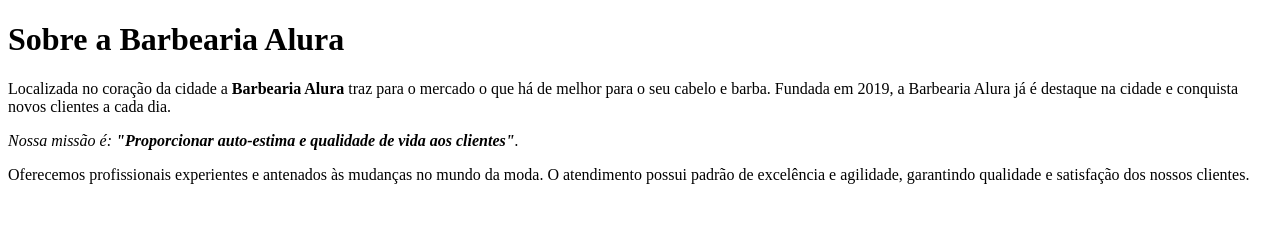
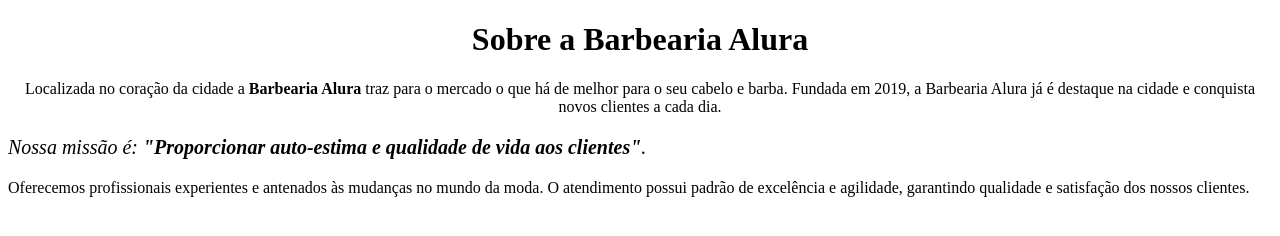
Before and after one commit to Kaiokgc/barbearia-alura-1-B, a plain HTML site: page index.html in a window 1280 px wide. Drawn offline with Linux system fonts and the light colour scheme.

Commit message:
style in line

```diff
--- a/index.html
+++ b/index.html
@@ -5,12 +5,12 @@
         <title>Barbearia Alura</title>
     </head>
     <body>
-        <h1>Sobre a Barbearia Alura</h1>
+        <h1 style="text-align: center;">Sobre a Barbearia Alura</h1>
 
-        <p>Localizada no coração da cidade a <strong>Barbearia Alura</strong> traz para o mercado o que há de melhor para o seu cabelo e barba.
+        <p style="text-align: center;">Localizada no coração da cidade a <strong>Barbearia Alura</strong> traz para o mercado o que há de melhor para o seu cabelo e barba.
         Fundada em 2019, a Barbearia Alura já é destaque na cidade e conquista novos clientes a cada dia.</p>
 
-        <p><em>Nossa missão é: <strong>"Proporcionar auto-estima e qualidade de vida aos clientes"</strong>.</em></p>
+        <p style="font-size: 20px ;"><em>Nossa missão é: <strong>"Proporcionar auto-estima e qualidade de vida aos clientes"</strong>.</em></p>
 
         <p>Oferecemos profissionais experientes e antenados às mudanças no mundo da moda.
         O atendimento possui padrão de excelência e agilidade, garantindo qualidade e satisfação dos nossos clientes.</p>
```
